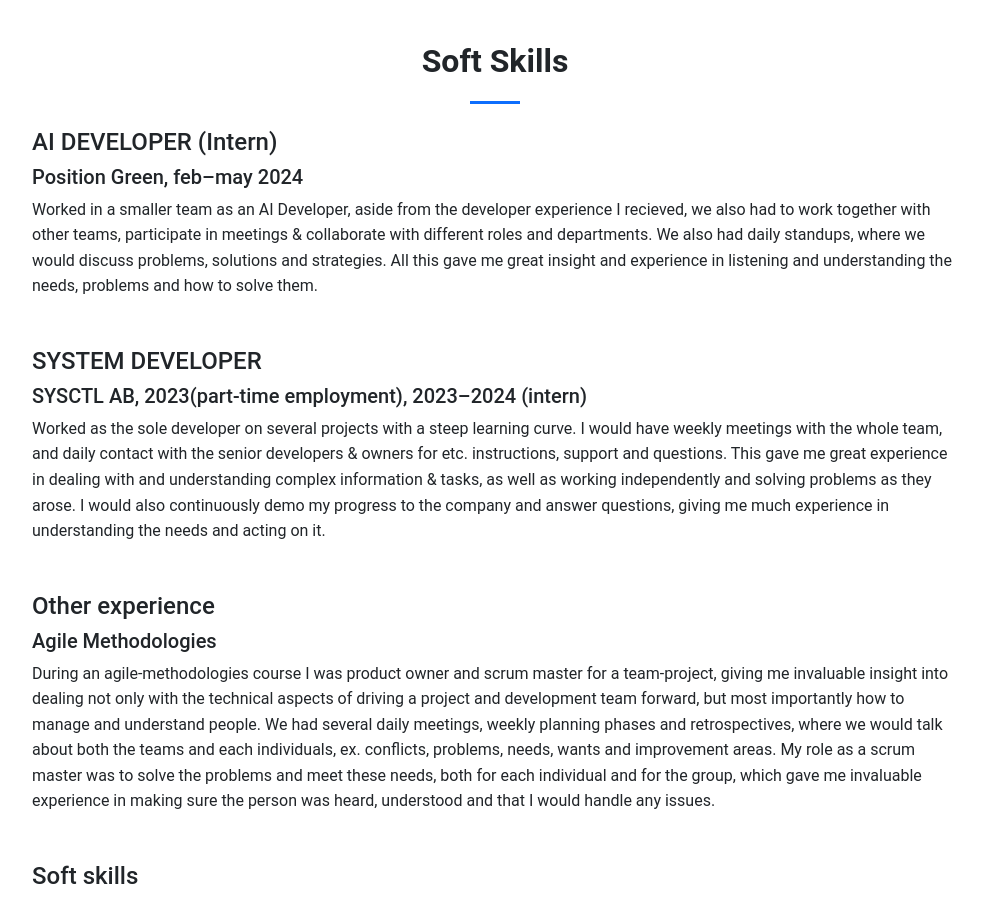
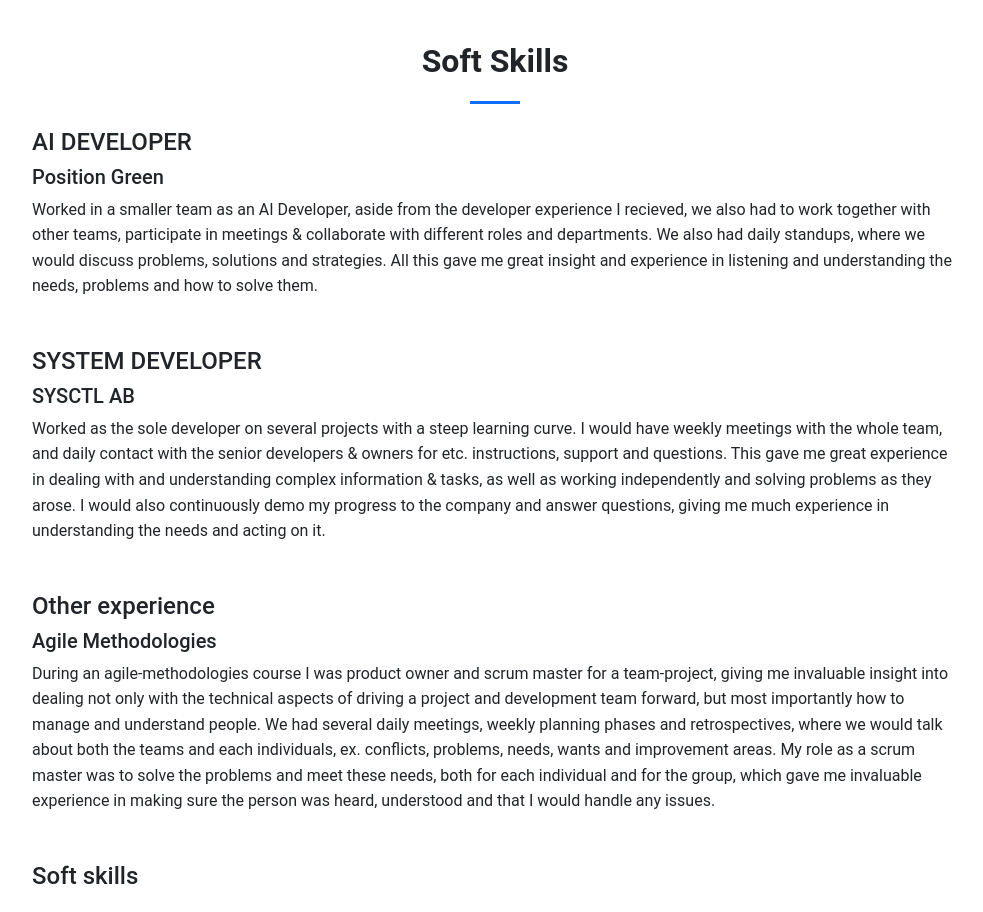
Before and after one commit to CharlieRosander/charlie-rosander-cv, a plain HTML site: page index.html in a window 1280 px wide. Shown: the part 2140-3052 px from the top of the page, without its empty margins (145-1128 px from the left). Drawn offline with nearby package versions, Linux system fonts and the light colour scheme.

Commit message:
Update index.html

```diff
--- a/index.html
+++ b/index.html
@@ -92,8 +92,8 @@
             <div class="row">
                 <div class="col-lg-10 mx-auto">
                     <div class="mb-5">
-                        <h4>AI DEVELOPER (Intern)</h4>
-                        <h5>Position Green, feb–may 2024</h5>
+                        <h4>AI DEVELOPER</h4>
+                        <h5>Position Green</h5>
                         <p>Worked in a smaller team as an AI Developer, aside from the developer experience I recieved,
                             we also had to work together with other teams, participate in meetings & collaborate with
                             different roles and departments. We also had daily standups, where we would discuss
@@ -103,7 +103,7 @@
 
                     <div class="mb-5">
                         <h4>SYSTEM DEVELOPER</h4>
-                        <h5>SYSCTL AB, 2023(part-time employment), 2023–2024 (intern)</h5>
+                        <h5>SYSCTL AB</h5>
                         <p>Worked as the sole developer on several projects with a steep learning curve. I would have
                             weekly meetings with the whole team, and daily contact with the senior developers & owners
                             for etc. instructions, support and questions. This gave me great experience in dealing with
```
